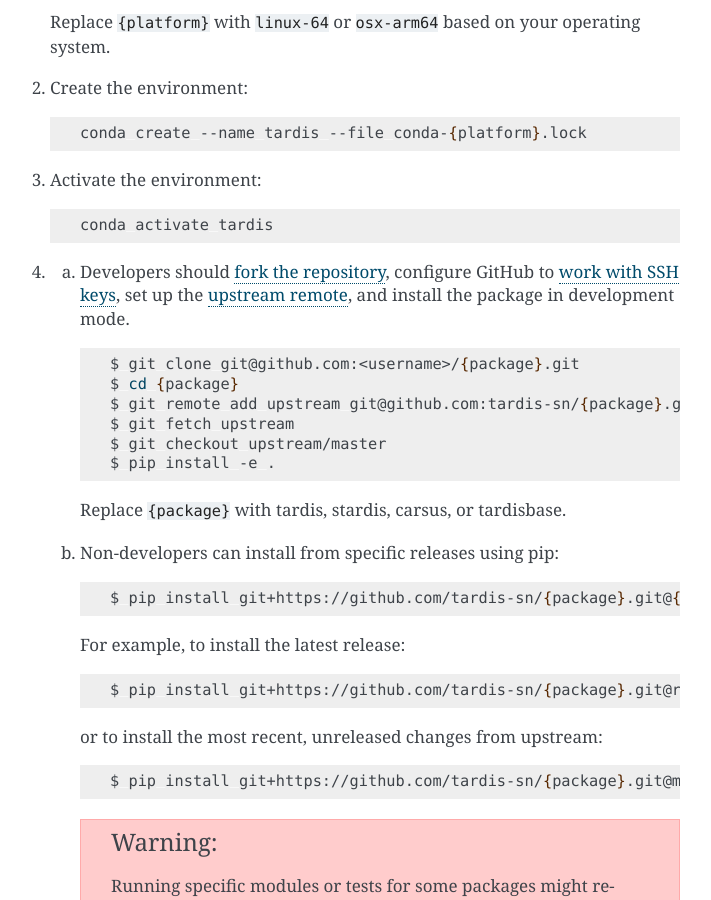
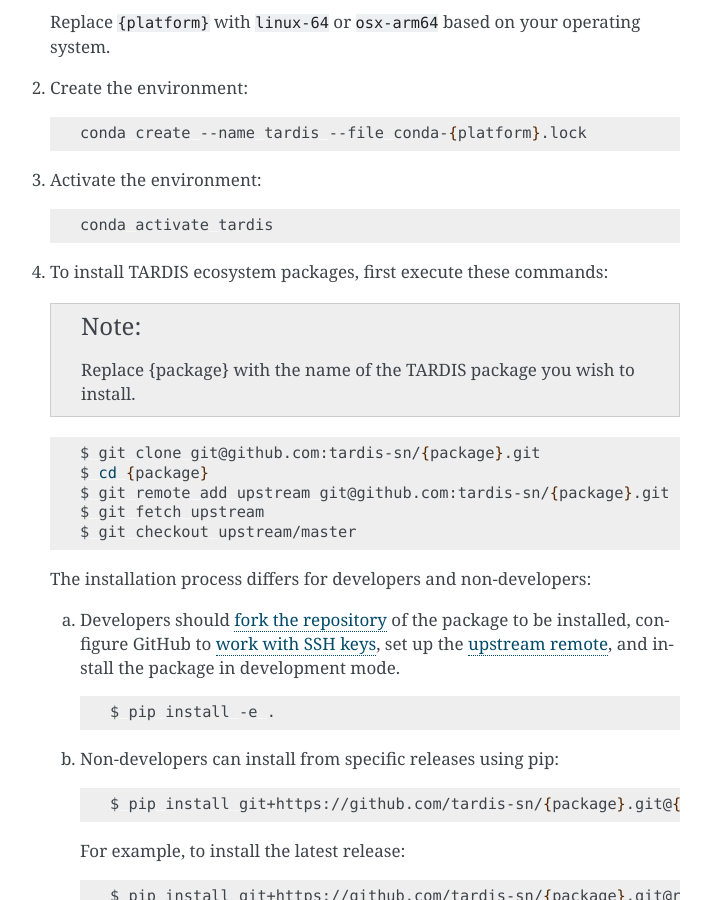
Before and after one commit to tardis-sn/tardisbase, a Sphinx documentation site: the page built from docs/installation.rst, in a window 1280 px wide and 900 px high, scrolled down 521 px. Shown: the whole window, without its empty margins (400-1111 px from the left). Built offline with Sphinx 7.4.7, drawn with Linux system fonts in a browser that asks for light colours; the version number could not be read and is left out.

Commit message:
more clear installation steps

```diff
--- a/docs/installation.rst
+++ b/docs/installation.rst
@@ -33,21 +33,29 @@ We strongly recommend installing TARDIS ecosystem packages using this method by
 
        conda activate tardis
 
-4. a. Developers should `fork the repository <https://docs.github.com/en/pull-requests/collaborating-with-pull-requests/working-with-forks/fork-a-repo>`_, configure
+4. To install TARDIS ecosystem packages, first execute these commands:
+
+   .. note::
+      Replace {package} with the name of the TARDIS package you wish to install.
+
+   .. code-block:: bash
+
+      $ git clone git@github.com:tardis-sn/{package}.git
+      $ cd {package}
+      $ git remote add upstream git@github.com:tardis-sn/{package}.git
+      $ git fetch upstream
+      $ git checkout upstream/master
+
+   The installation process differs for developers and non-developers:
+
+   a. Developers should `fork the repository <https://docs.github.com/en/pull-requests/collaborating-with-pull-requests/working-with-forks/fork-a-repo>`_ of the package to be installed, configure
       GitHub to `work with SSH keys <https://docs.github.com/en/authentication/connecting-to-github-with-ssh>`_,
       set up the `upstream remote <https://docs.github.com/en/pull-requests/collaborating-with-pull-requests/working-with-forks/configuring-a-remote-for-a-fork>`_,
       and install the package in development mode.
 
       .. code-block:: bash
 
-        $ git clone git@github.com:<username>/{package}.git
-        $ cd {package}
-        $ git remote add upstream git@github.com:tardis-sn/{package}.git
-        $ git fetch upstream
-        $ git checkout upstream/master
         $ pip install -e .
-
-      Replace ``{package}`` with tardis, stardis, carsus, or tardisbase.
 
    b. Non-developers can install from specific releases using pip:
 
```
